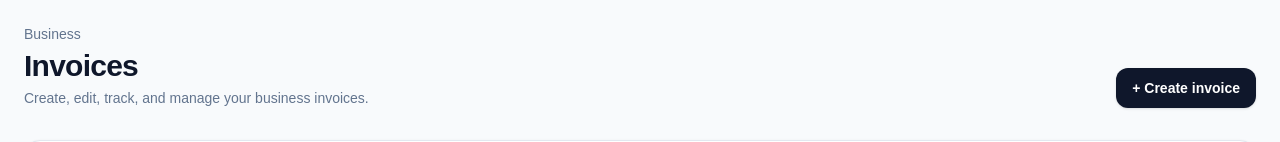
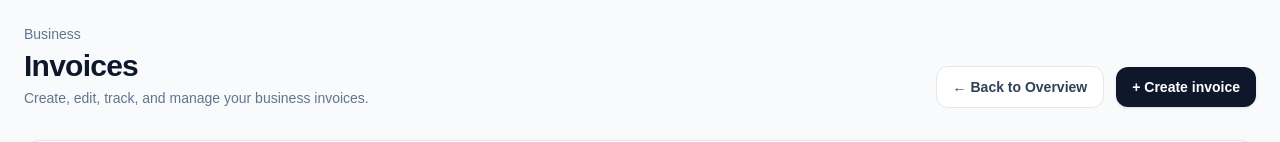
Before and after one commit to monjurelahireal/BozOS-ME-Real, a Next.js app: page /invoices in a window 1280 px wide. Shown: the top 142 px of the page. Built offline with nearby package versions, Linux system fonts and the light colour scheme; no server answers; the database is empty.

Commit message:
Add back to overview buttons

```diff
--- a/src/app/customers/page.tsx
+++ b/src/app/customers/page.tsx
@@ -1,5 +1,6 @@
 "use client";
 
+import Link from "next/link";
 import { useEffect, useState } from "react";
 import { supabase } from "@/lib/supabase";
 
@@ -66,9 +67,7 @@ export default function CustomersPage() {
         phone: phone.trim() || null,
         company: company.trim() || null,
       })
-      .select(
-        "id, name, email, phone, company, created_at",
-      )
+      .select("id, name, email, phone, company, created_at")
       .single();
 
     if (insertError) {
@@ -99,6 +98,14 @@ export default function CustomersPage() {
             </p>
           </div>
 
+          <div className="flex items-center gap-3">
+            <Link
+              href="/"
+              className="rounded-xl border border-slate-200 bg-white px-4 py-2.5 text-sm font-semibold text-slate-700 transition hover:bg-slate-50"
+            >
+              ← Back to Overview
+            </Link>
+
             <button
               onClick={() => {
                 setShowForm(!showForm);
@@ -108,6 +115,7 @@ export default function CustomersPage() {
             >
               {showForm ? "Close" : "+ Add Customer"}
             </button>
+          </div>
         </div>
 
         {error && (
--- a/src/app/expenses/page.tsx
+++ b/src/app/expenses/page.tsx
@@ -1,5 +1,6 @@
 "use client";
 
+import Link from "next/link";
 import { useEffect, useState } from "react";
 import { supabase } from "@/lib/supabase";
 
@@ -107,6 +108,14 @@ export default function ExpensesPage() {
             </p>
           </div>
 
+          <div className="flex items-center gap-3">
+            <Link
+              href="/"
+              className="rounded-xl border border-slate-200 bg-white px-4 py-2.5 text-sm font-semibold text-slate-700 transition hover:bg-slate-50"
+            >
+              ← Back to Overview
+            </Link>
+
             <button
               onClick={() => {
                 setError("");
@@ -116,6 +125,7 @@ export default function ExpensesPage() {
             >
               + Add expense
             </button>
+          </div>
         </div>
 
         <div className="mb-6 grid gap-4 sm:grid-cols-2">
--- a/src/app/invoices/page.tsx
+++ b/src/app/invoices/page.tsx
@@ -1,5 +1,6 @@
 "use client";
 
+import Link from "next/link";
 import { useEffect, useState, type FormEvent } from "react";
 import { supabase } from "@/lib/supabase";
 
@@ -131,15 +132,11 @@ export default function InvoicesPage() {
 
       setInvoices((current) =>
         current.map((invoice) =>
-          invoice.id === editingInvoice.id
-            ? (data as Invoice)
-            : invoice,
+          invoice.id === editingInvoice.id ? (data as Invoice) : invoice,
         ),
       );
     } else {
-      const invoiceNumber = `INV-${Date.now()
-        .toString()
-        .slice(-6)}`;
+      const invoiceNumber = `INV-${Date.now().toString().slice(-6)}`;
 
       const { data, error: insertError } = await supabase
         .from("invoices")
@@ -161,10 +158,7 @@ export default function InvoicesPage() {
         return;
       }
 
-      setInvoices((current) => [
-        data as Invoice,
-        ...current,
-      ]);
+      setInvoices((current) => [data as Invoice, ...current]);
     }
 
     resetForm();
@@ -196,10 +190,7 @@ export default function InvoicesPage() {
     );
   }
 
-  async function changeStatus(
-    invoice: Invoice,
-    newStatus: string,
-  ) {
+  async function changeStatus(invoice: Invoice, newStatus: string) {
     setError("");
 
     const { data, error: updateError } = await supabase
@@ -220,9 +211,7 @@ export default function InvoicesPage() {
 
     setInvoices((current) =>
       current.map((item) =>
-        item.id === invoice.id
-          ? (data as Invoice)
-          : item,
+        item.id === invoice.id ? (data as Invoice) : item,
       ),
     );
   }
@@ -263,6 +252,14 @@ export default function InvoicesPage() {
             </p>
           </div>
 
+          <div className="flex items-center gap-3">
+            <Link
+              href="/"
+              className="rounded-xl border border-slate-200 bg-white px-4 py-2.5 text-sm font-semibold text-slate-700 transition hover:bg-slate-50"
+            >
+              ← Back to Overview
+            </Link>
+
             <button
               type="button"
               onClick={openCreateForm}
@@ -270,6 +267,7 @@ export default function InvoicesPage() {
             >
               + Create invoice
             </button>
+          </div>
         </div>
 
         {error && !showInvoiceForm && (
@@ -294,29 +292,12 @@ export default function InvoicesPage() {
             <table className="w-full min-w-[1050px] text-left text-sm">
               <thead className="bg-slate-50 text-xs text-slate-500">
                 <tr>
-                  <th className="px-6 py-3 font-medium">
-                    Invoice
-                  </th>
-
-                  <th className="px-6 py-3 font-medium">
-                    Customer
-                  </th>
-
-                  <th className="px-6 py-3 font-medium">
-                    Amount
-                  </th>
-
-                  <th className="px-6 py-3 font-medium">
-                    Status
-                  </th>
-
-                  <th className="px-6 py-3 font-medium">
-                    Due date
-                  </th>
-
-                  <th className="px-6 py-3 font-medium">
-                    Actions
-                  </th>
+                  <th className="px-6 py-3 font-medium">Invoice</th>
+                  <th className="px-6 py-3 font-medium">Customer</th>
+                  <th className="px-6 py-3 font-medium">Amount</th>
+                  <th className="px-6 py-3 font-medium">Status</th>
+                  <th className="px-6 py-3 font-medium">Due date</th>
+                  <th className="px-6 py-3 font-medium">Actions</th>
                 </tr>
               </thead>
 
@@ -407,9 +388,7 @@ export default function InvoicesPage() {
                         <div className="flex items-center gap-3">
                           <button
                             type="button"
-                            onClick={() =>
-                              openEditForm(invoice)
-                            }
+                            onClick={() => openEditForm(invoice)}
                             className="text-sm font-medium text-blue-600 hover:text-blue-800"
                           >
                             Edit
@@ -417,9 +396,7 @@ export default function InvoicesPage() {
 
                           <button
                             type="button"
-                            onClick={() =>
-                              deleteInvoice(invoice)
-                            }
+                            onClick={() => deleteInvoice(invoice)}
                             className="text-sm font-medium text-red-600 hover:text-red-800"
                           >
                             Delete
--- a/src/app/products/page.tsx
+++ b/src/app/products/page.tsx
@@ -1,5 +1,6 @@
 "use client";
 
+import Link from "next/link";
 import { useEffect, useState, type FormEvent } from "react";
 import Sidebar from "@/components/layout/Sidebar";
 import Topbar from "@/components/layout/Topbar";
@@ -219,6 +220,14 @@ export default function ProductsPage() {
                 </p>
               </div>
 
+              <div className="flex items-center gap-3">
+                <Link
+                  href="/"
+                  className="inline-flex h-10 items-center justify-center rounded-lg border border-slate-200 bg-white px-4 text-sm font-medium text-slate-700 transition hover:bg-slate-50"
+                >
+                  ← Back to Overview
+                </Link>
+
                 <button
                   type="button"
                   onClick={openAddModal}
@@ -226,6 +235,7 @@ export default function ProductsPage() {
                 >
                   + Add product
                 </button>
+              </div>
             </section>
 
             <section className="grid gap-4 sm:grid-cols-3">
--- a/src/app/reports/page.tsx
+++ b/src/app/reports/page.tsx
@@ -1,5 +1,6 @@
 "use client";
 
+import Link from "next/link";
 import { useEffect, useMemo, useState } from "react";
 import Sidebar from "@/components/layout/Sidebar";
 import Topbar from "@/components/layout/Topbar";
@@ -188,14 +189,23 @@ export default function ReportsPage() {
 
           <div className="flex-1 overflow-auto p-4 sm:p-6 lg:p-8">
             <div className="mx-auto max-w-7xl">
-              <div className="mb-8">
-                <p className="text-sm text-slate-500">Workspace</p>
+              <div className="mb-8 flex flex-col justify-between gap-4 sm:flex-row sm:items-end">
+                <div>
+                  <p className="text-sm text-slate-500">Workspace</p>
 
-                <h1 className="mt-1 text-2xl font-bold">Reports</h1>
+                  <h1 className="mt-1 text-2xl font-bold">Reports</h1>
 
-                <p className="mt-1 text-sm text-slate-500">
-                  Review your business performance and financial summary.
-                </p>
+                  <p className="mt-1 text-sm text-slate-500">
+                    Review your business performance and financial summary.
+                  </p>
+                </div>
+
+                <Link
+                  href="/"
+                  className="inline-flex items-center justify-center rounded-xl border border-slate-200 bg-white px-4 py-2.5 text-sm font-semibold text-slate-700 transition hover:bg-slate-50"
+                >
+                  ← Back to Overview
+                </Link>
               </div>
 
               {loading ? (
--- a/src/app/settings/page.tsx
+++ b/src/app/settings/page.tsx
@@ -1,5 +1,6 @@
 "use client";
 
+import Link from "next/link";
 import { useEffect, useState } from "react";
 import { supabase } from "@/lib/supabase";
 
@@ -129,7 +130,8 @@ export default function SettingsPage() {
   return (
     <main className="min-h-screen bg-slate-50 p-6 text-slate-900">
       <div className="mx-auto max-w-5xl">
-        <div className="mb-6">
+        <div className="mb-6 flex flex-col justify-between gap-4 sm:flex-row sm:items-end">
+          <div>
             <p className="text-xs font-medium uppercase tracking-wider text-slate-400">
               Settings
             </p>
@@ -141,6 +143,14 @@ export default function SettingsPage() {
             <p className="mt-1 text-sm text-slate-500">
               Manage your BizOS workspace and account settings.
             </p>
+          </div>
+
+          <Link
+            href="/"
+            className="inline-flex items-center justify-center rounded-xl border border-slate-200 bg-white px-4 py-2.5 text-sm font-semibold text-slate-700 transition hover:bg-slate-50"
+          >
+            ← Back to Overview
+          </Link>
         </div>
 
         {error && (
```
Lines whose indentation alone changed are shown as unchanged.
